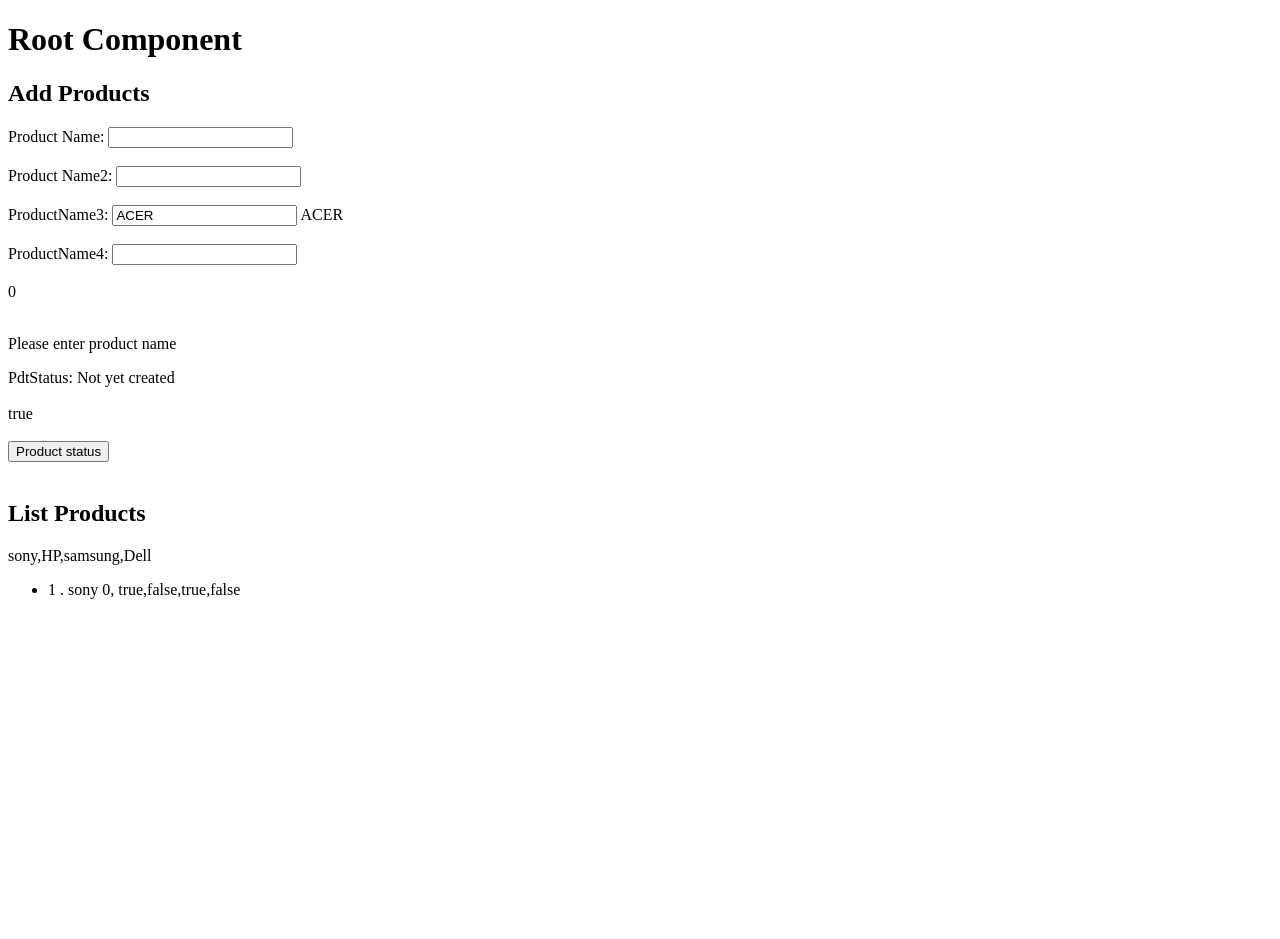
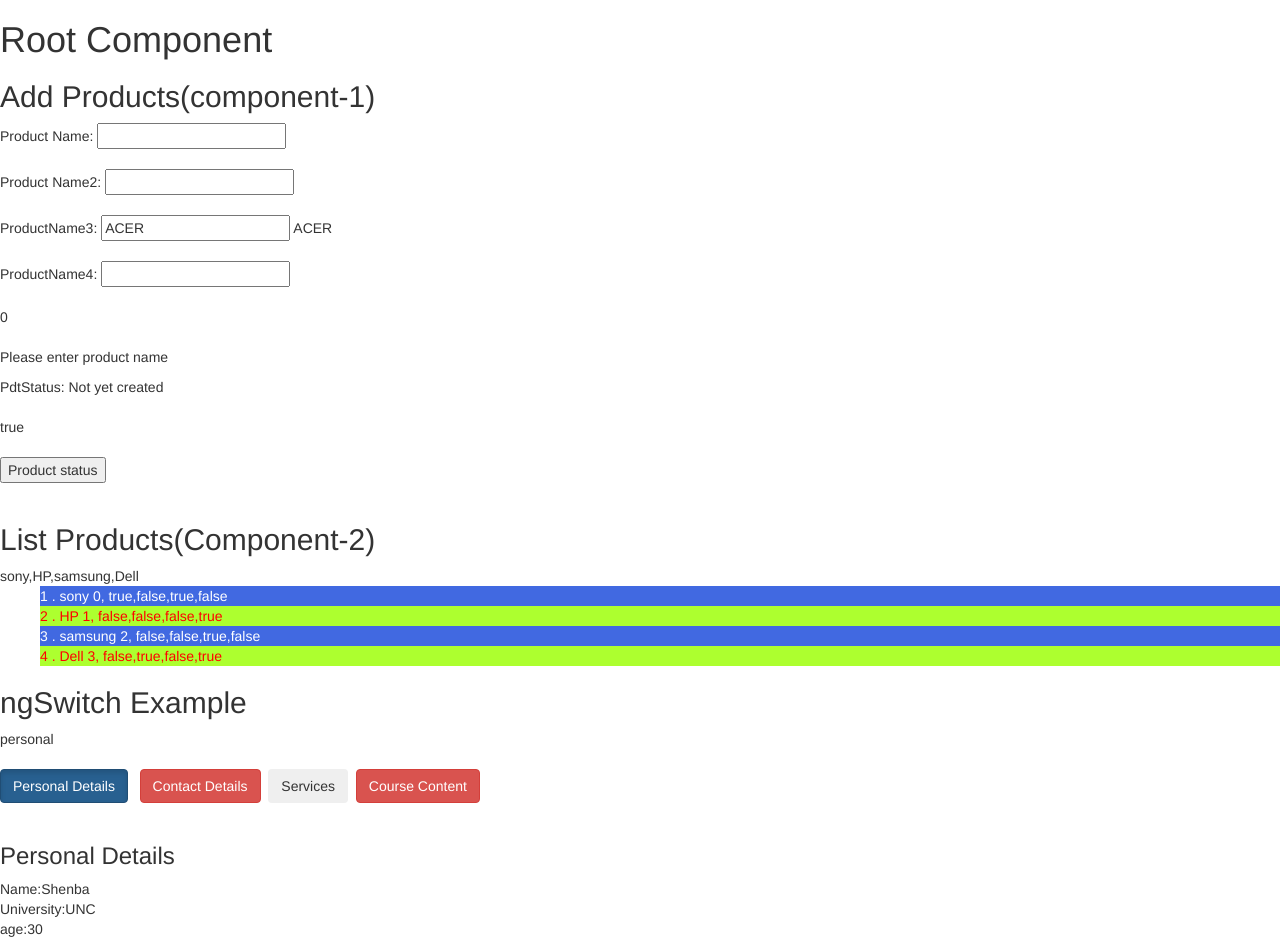
Before and after one commit to shenbagassn/angularBasics, an Angular app: page / in a window 1280 px wide. Before the commit the page ends 800 px from the top, so only its background shows below. Built offline with nearby package versions, Linux system fonts and the light colour scheme.

Commit message:
BootStrap,ngSwitch,ngClass,ngStyle

```diff
--- a/angular.json
+++ b/angular.json
@@ -26,7 +26,7 @@
               "src/favicon.ico",
               "src/assets"
             ],
-            "styles": [
+            "styles": ["node_modules/bootstrap/dist/css/bootstrap.css",
               "src/styles.css"
             ],
             "scripts": []
--- a/package.json
+++ b/package.json
@@ -18,6 +18,7 @@
     "@angular/platform-browser": "~13.3.0",
     "@angular/platform-browser-dynamic": "~13.3.0",
     "@angular/router": "~13.3.0",
+    "bootstrap": "^3.4.1",
     "rxjs": "~7.5.0",
     "tslib": "^2.3.0",
     "zone.js": "~0.11.4"
--- a/src/app/addProducts/addProducts.component.html
+++ b/src/app/addProducts/addProducts.component.html
@@ -1,4 +1,4 @@
-<h2>Add Products</h2>
+<h2>Add Products(component-1)</h2>
 Product Name: <input type="text" #txtbox> <br> <br>
 Product Name2: <input type="text" (blur)="createProduct2($event)"> <br> <br>
 ProductName3: <input type="text" [value]="pdtName"> {{pdtName}}<br> <br>
--- a/src/app/listproducts/listproducts.component.css
+++ b/src/app/listproducts/listproducts.component.css
@@ -0,0 +1,9 @@
+li{
+    list-style-type: none;
+}
+.even{
+background-color: royalblue;
+}
+.odd{
+    background-color: greenyellow;
+}
--- a/src/app/listproducts/listproducts.component.html
+++ b/src/app/listproducts/listproducts.component.html
@@ -1,8 +1,53 @@
-<h2>List Products</h2>
+<h2>List Products(Component-2)</h2>
 {{productLists}}
 <ul>
-    <li *ngFor="let pdtArrValue of productLists;index as i,first as f,last as l,even as e,odd as o" [hidden]="!f">
+    <li *ngFor="let pdtArrValue of productLists;index as i,first as f,last as l,even as e,odd as o"
+    [ngClass]="{'even':e,'odd':o}"
+    [ngStyle]="{'color':e?'white':'red'}"
+    >
         {{i+1}} . {{pdtArrValue}} {{i}}, {{f}},{{l}},{{e}},{{o}}
+
     </li>
 
 </ul>
+<h2>ngSwitch Example</h2>
+{{viewmode}} <br> <br>
+<button class="btn btn-primary active">Personal Details</button> &nbsp;
+<button class="btn btn-danger" (click)="doSwitch('contact')">Contact Details</button>&nbsp;
+<button class="btn btn-"(click)="doSwitch('services')">Services</button>&nbsp;
+<button class="btn btn-danger" (click)="doSwitch('course content1')">Course Content</button> <br> <br>
+
+
+
+<div [ngSwitch]="viewmode">
+
+    <div *ngSwitchCase="'personal'">
+        <h3>Personal Details</h3>
+        Name:Shenba <br>
+        University:UNC <br>
+        age:30 <br>
+    </div>
+    <div *ngSwitchCase="'contact'">
+        <h3>Contact Details</h3>
+        Email:shenba@gmail.Com <br>
+        ph:91485655646 <br>
+    </div>
+    <div *ngSwitchCase="'services'">
+        <h3>Services</h3>
+        Door delivery <br>
+        Store pick-up <br>
+    </div>
+    <div *ngSwitchCase="'course content'">
+        <h3>Course content </h3>
+        1.HTML <br>
+        2.CSS <br>
+        3.JS <br>
+        4.TS <br>
+        5.Angular <br>
+    </div>
+
+    <div *ngSwitchDefault>
+        No Info found
+    </div>
+
+</div>
--- a/src/app/listproducts/listproducts.component.ts
+++ b/src/app/listproducts/listproducts.component.ts
@@ -7,9 +7,12 @@ import { Component, OnInit } from '@angular/core';
 })
 export class ListproductsComponent implements OnInit {
 productLists:string[]=["sony","HP","samsung","Dell"];
+viewmode:string='personal';
   constructor() { }
 
   ngOnInit(): void {
   }
-
+  doSwitch(viewCase:string){
+    this.viewmode=viewCase;
+  }
 }
```
Also changed, not shown: 1 other file (tests, documents, lock files or other folders).
